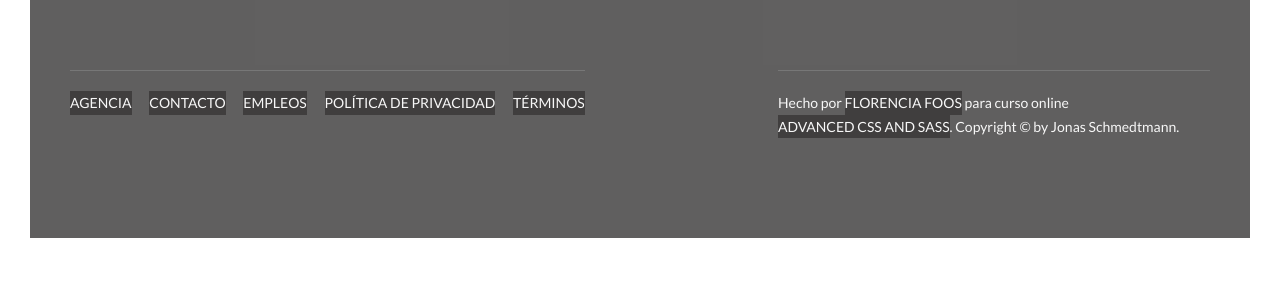
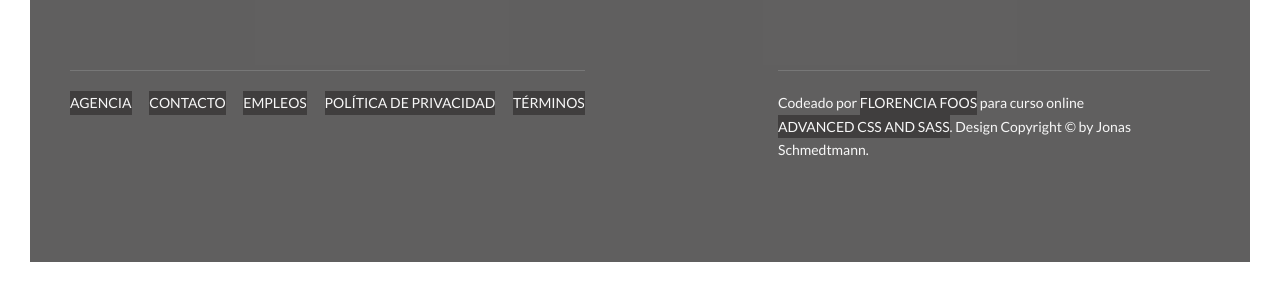
Before and after one commit to FlorenciaFoos/Natours, a website: page index.html in a window 1280 px wide. Shown: the part 5778-6070 px from the top of the page. Before the commit the page ends 6046 px from the top, so only its background shows below. Drawn offline with Linux system fonts and the light colour scheme.

Commit message:
Update index.html

```diff
--- a/index.html
+++ b/index.html
@@ -398,8 +398,8 @@
             </div>
             <div class="col-1-of-2">
                 <p class="footer__copyright">
-                    Hecho por <a href="#" class="footer__link">Florencia Foos</a> para curso online <a href="#"
-                        class="footer__link">Advanced CSS and Sass</a>. Copyright &copy; by Jonas Schmedtmann.
+                    Codeado por <a href="#" class="footer__link">Florencia Foos</a> para curso online <a href="#"
+                        class="footer__link">Advanced CSS and Sass</a>. Design Copyright &copy; by Jonas Schmedtmann.
                 </p>
             </div>
         </div>
```
